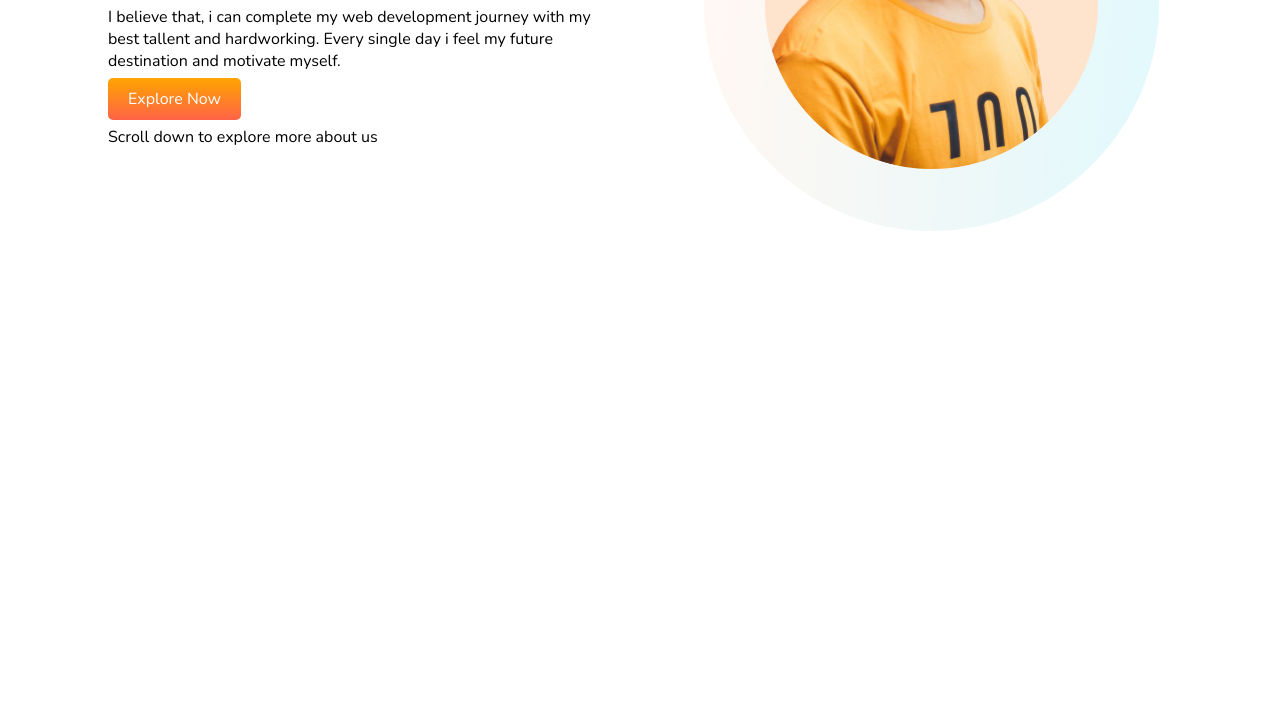
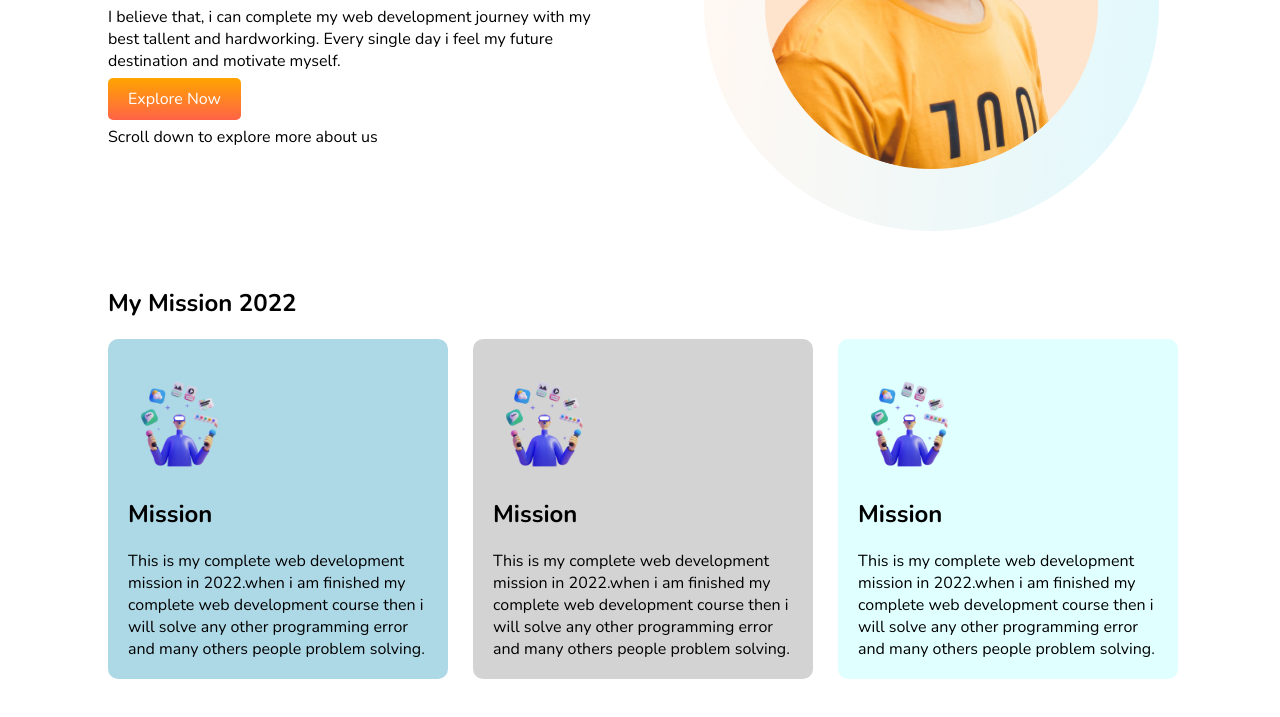
Before and after one commit to laizuakram1/first-assignment-repo, a plain HTML site: page index.html in a window 1280 px wide. Shown: the part 357-1074 px from the top of the page. Before the commit the page ends 800 px from the top, so only its background shows below. Drawn offline with nearby package versions, Linux system fonts and the light colour scheme.

Commit message:
mission section

```diff
--- a/index.css
+++ b/index.css
@@ -9,6 +9,7 @@ section{
     margin-bottom:50px;
     margin-left:100px;
     margin-right:100px;
+    width:100%;
 
 }
 .orange-color{
@@ -25,7 +26,7 @@ section{
 
 #stay-focused{
     margin-top:0px;
-    width:100%
+
 }
 .d-flex{
     display:flex;
@@ -47,3 +48,24 @@ section{
     font-size: 50px;
     line-height: 40px;
 }
+.mission-single-box{
+    width:300px;
+    height:300px;;
+    background:lightblue;
+    border-radius: 10px;
+    padding:20px;
+    margin-right:25px;
+
+}
+.mission-single-box img{
+    width:40%;
+}
+
+.mission-single-box:last-child{
+    margin-right:0px;
+    background-color:lightcyan;
+}
+.mission-single-box:nth-child(2){
+
+    background-color:lightgray;
+}
--- a/index.html
+++ b/index.html
@@ -25,5 +25,28 @@
             <img src="images/person/person-2.png" alt="banner-photo">
         </div>
     </section>
+
+    <section id="my-mission">
+        <h1>My Mission <span>2022</span></h1>
+        <div class="d-flex">
+            <div class="mission-single-box">
+                <img src="images/illustrators/illustrator-1.png" alt="box-image">
+                <h1>Mission</h1>
+                <p>This is my complete web development mission in 2022.when i am finished my complete web development course then i will solve any other programming error and many others people problem solving. </p>
+            </div>
+
+            <div class="mission-single-box">
+                <img src="images/illustrators/illustrator-1.png" alt="box-image">
+                <h1>Mission</h1>
+                <p>This is my complete web development mission in 2022.when i am finished my complete web development course then i will solve any other programming error and many others people problem solving. </p>
+            </div>
+
+            <div class="mission-single-box">
+                <img src="images/illustrators/illustrator-1.png" alt="box-image">
+                <h1>Mission</h1>
+                <p>This is my complete web development mission in 2022.when i am finished my complete web development course then i will solve any other programming error and many others people problem solving. </p>
+            </div>
+        </div>
+    </section>
 </body>
 </html>
```
